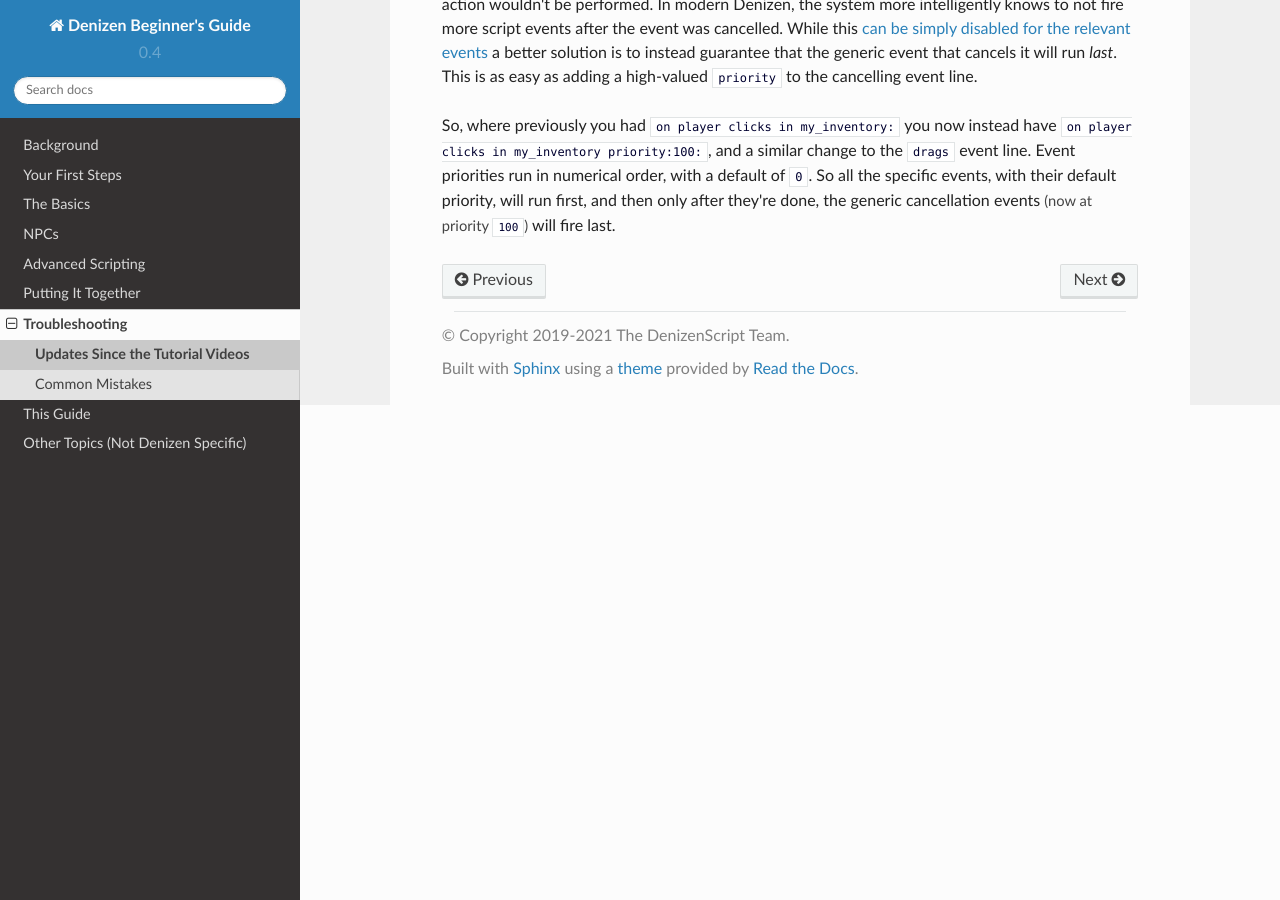
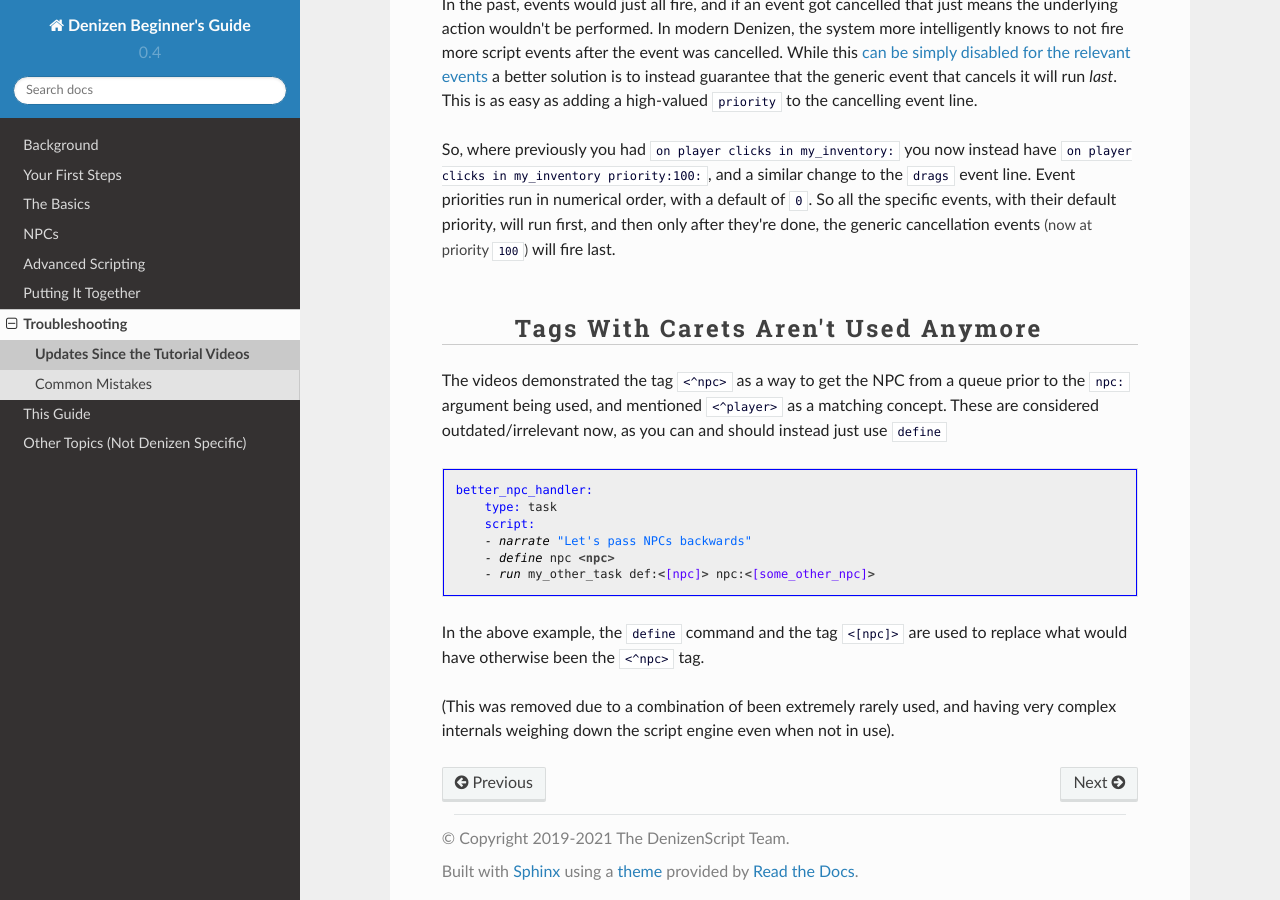
Before and after one commit to DenizenScript/Denizen-Beginners-Guide, a Sphinx documentation site: the page built from source/guides/troubleshooting/updates-since-videos.md, in a window 1280 px wide and 900 px high, scrolled down 5509 px. Built offline with Sphinx 7.4.7 and the Read the Docs theme 2.0.0, drawn with Linux system fonts in a browser that asks for light colours; some of the changed text lies outside the part shown.

Commit message:
tags-with-carets update
also typo fixes and missing 'nogui' arg added

````diff
--- a/source/guides/troubleshooting/updates-since-videos.md
+++ b/source/guides/troubleshooting/updates-since-videos.md
@@ -201,3 +201,20 @@ While this is still correct, it is missing a necessary component to work well in
 In the past, events would just all fire, and if an event got cancelled that just means the underlying action wouldn't be performed. In modern Denizen, the system more intelligently knows to not fire more script events after the event was cancelled. While this [can be simply disabled for the relevant events](https://one.denizenscript.com/denizen/lngs/Script%20Event%20Cancellation) a better solution is to instead guarantee that the generic event that cancels it will run *last*. This is as easy as adding a high-valued `priority` to the cancelling event line.
 
 So, where previously you had `on player clicks in my_inventory:` you now instead have `on player clicks in my_inventory priority:100:`, and a similar change to the `drags` event line. Event priorities run in numerical order, with a default of `0`. So all the specific events, with their default priority, will run first, and then only after they're done, the generic cancellation events <span class="parens">(now at priority `100`)</span> will fire last.
+
+### Tags With Carets Aren't Used Anymore
+
+The videos demonstrated the tag `<^npc>` as a way to get the NPC from a queue prior to the `npc:` argument being used, and mentioned `<^player>` as a matching concept. These are considered outdated/irrelevant now, as you can and should instead just use `define`
+
+```dscript_blue
+better_npc_handler:
+    type: task
+    script:
+    - narrate "Let's pass NPCs backwards"
+    - define npc <npc>
+    - run my_other_task def:<[npc]> npc:<[some_other_npc]>
+```
+
+In the above example, the `define` command and the tag `<[npc]>` are used to replace what would have otherwise been the `<^npc>` tag.
+
+(This was removed due to a combination of been extremely rarely used, and having very complex internals weighing down the script engine even when not in use).
````
Also changed, not shown: source/guides/first-steps/local-test-server.md (+1 -1 lines), source/guides/non-denizen/resource-packs.md (+8 -8 lines).
